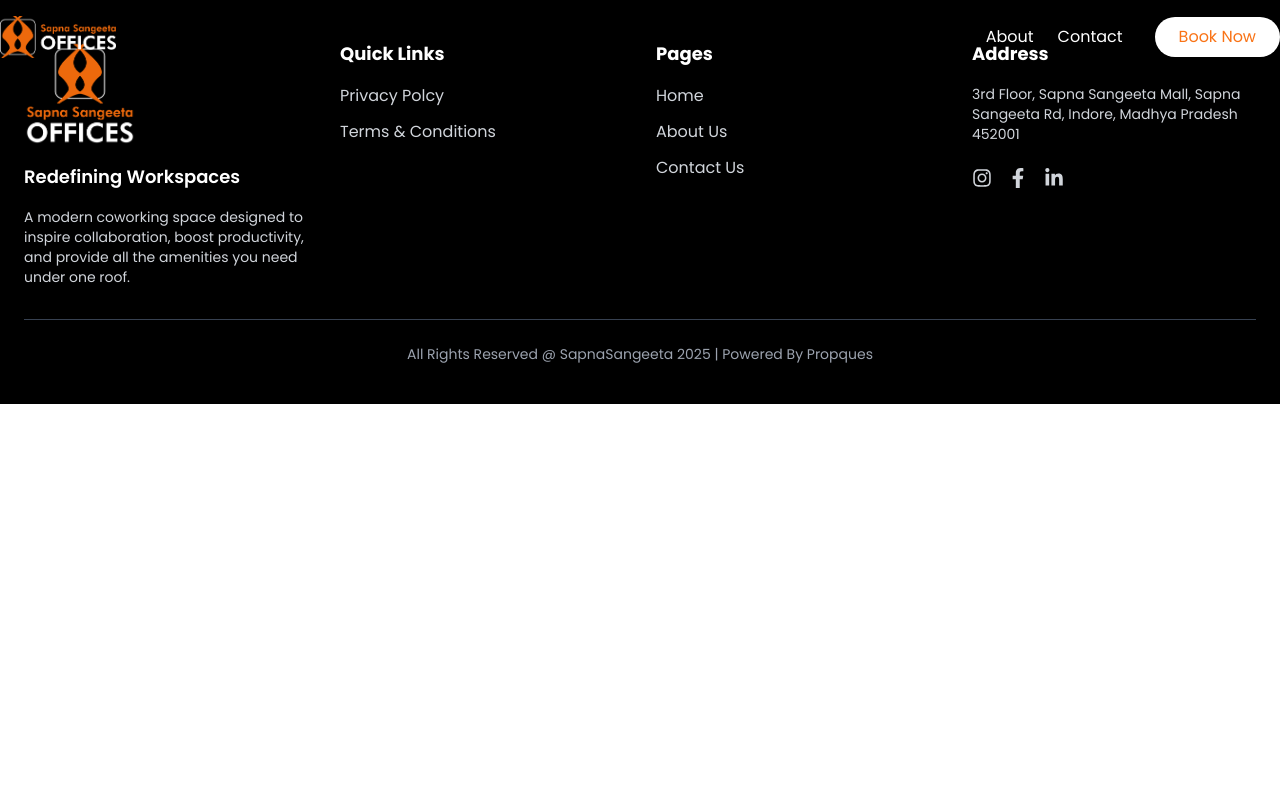
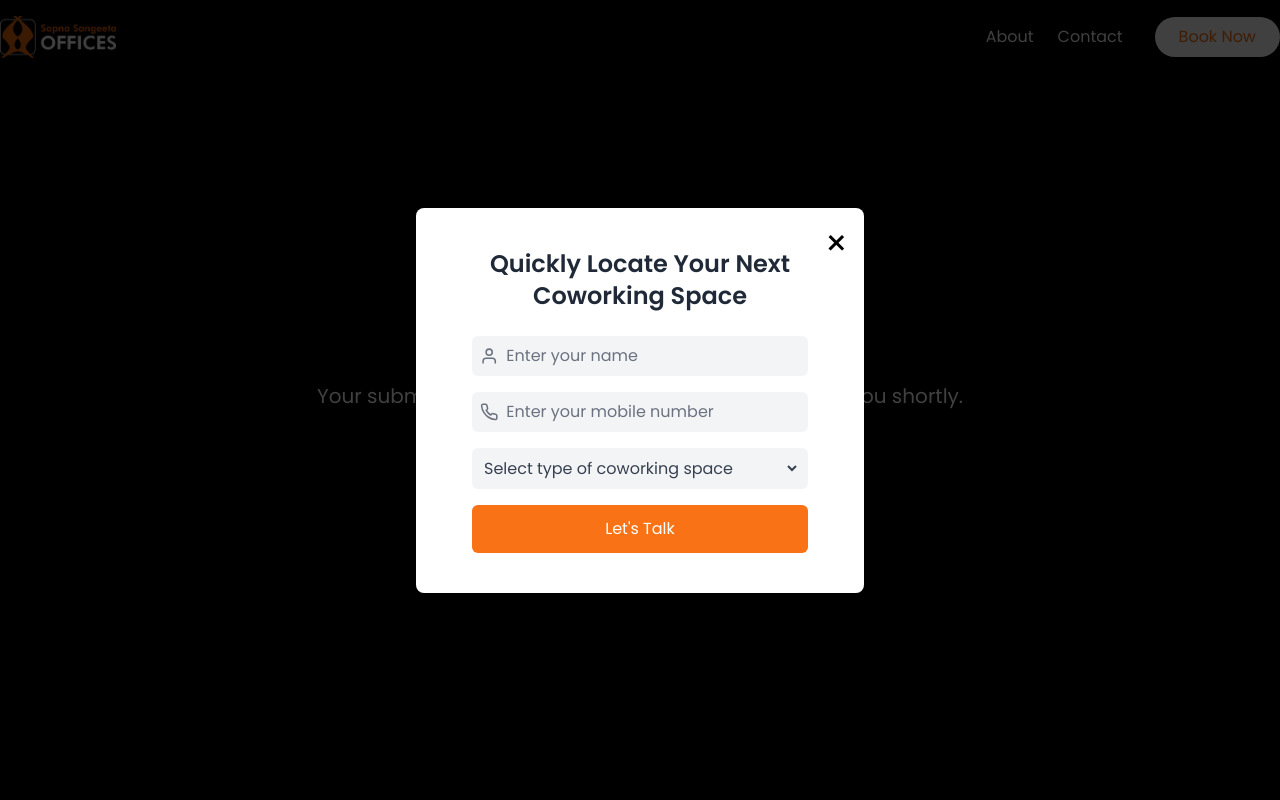
Before and after one commit to propques33/sapna-sangeeta-website, a React (Vite) app: page /thankyou in a window 1280 px wide. Both pictures are taken after a click on the button "Book Now". Shown: the top 800 px of the page. Built offline with nearby package versions, Linux system fonts and the light colour scheme.

Commit message:
Form Added

```diff
--- a/src/components/About.jsx
+++ b/src/components/About.jsx
@@ -18,7 +18,9 @@
     <div className="bg-black  text-white">
       {/* Hero Section */}
       <section className="relative text-center py-16 px-6  bg-black">
-        <h1 className="text-4xl font-bold text-orange-500 mt-20">About Us.</h1>
+        <h1 className="text-4xl font-bold text-orange-500 mt-20">
+          About Sapna Sangeeta Cinema
+        </h1>
         <p className="mt-4 text-lg">
           A landmark of cinema and business, merging creativity, fun, and
           commercial opportunities under one roof.
--- a/src/components/FooterHeroSection.jsx
+++ b/src/components/FooterHeroSection.jsx
@@ -1,9 +1,10 @@
-import React from "react";
+import React, { useState } from "react";
 import opendesk from "../assets/opendesk.jpeg";
-import cafe from "../assets/cafe.jpeg";
-import collabdesk from "../assets/collabdesk.jpeg";
+import HeroForm from "./HeroForm"; // Import the HeroForm component
 
 const HeroSection = () => {
+  const [isModalOpen, setIsModalOpen] = useState(false); // State for modal visibility
+
   return (
     <div className="relative bg-gray-100 h-screen flex items-center justify-center">
       {/* Background Image */}
@@ -18,24 +19,41 @@
 
       {/* Content */}
       <div className="relative z-10 text-center text-white px-4 max-w-3xl">
-        <h1 className="text-4xl md:text-5xl  mb-6">
-          Get the Workspace That Fits Your Needs at <br />{" "}
-          <span className="tex-orange-500 font-bold">
-            {" "}
+        <h1 className="text-4xl md:text-5xl mb-6">
+          Get the Workspace That Fits Your Needs at <br />
+          <span className="text-orange-500 font-bold">
             Sapna Sangeeta Offices.
-          </span>{" "}
+          </span>
           <br />
         </h1>
-        <button className="bg-orange-500 hover:bg-orange-600 text-white font- px-6 py-3 rounded-full shadow-lg">
+        <button
+          className="bg-orange-500 hover:bg-orange-600 text-white font- px-6 py-3 rounded-full shadow-lg"
+          onClick={() => setIsModalOpen(true)} // Open the modal
+        >
           Book Now
         </button>
       </div>
 
-      {/* Floating Images */}
-
-
-      {/* Bottom Accent */}
-      {/* <div className="absolute bottom-0 right-0 w-20 h-20 bg-orange-600"></div> */}
+      {/* Modal Section */}
+      {isModalOpen && (
+        <div className="fixed top-0 left-0 w-full h-full bg-black bg-opacity-75 flex items-center justify-center z-50">
+          <div className="relative bg-white rounded-lg shadow-lg p-6 w-full max-w-md">
+            {/* Close Button */}
+            <button
+              className="absolute top-4 right-4 text-4xl text-black hover:text-red-500"
+              onClick={() => setIsModalOpen(false)} // Close the modal
+            >
+              &times;
+            </button>
+            <div className="bg-white rounded-lg p-2 md:p-4 w-full max-w-md">
+              <h2 className="text-xl md:text-2xl font-semibold text-gray-800 text-center mb-6">
+                Quickly Locate Your Next <br /> Coworking Space
+              </h2>
+              <HeroForm />
+            </div>
+          </div>
+        </div>
+      )}
     </div>
   );
 };
--- a/src/components/HeroForm.jsx
+++ b/src/components/HeroForm.jsx
@@ -1,20 +1,92 @@
-import React from "react";
-import { FiSearch, FiMapPin, FiUser, FiPhone } from "react-icons/fi";
+import React, { useState } from "react";
+import { FiUser, FiPhone } from "react-icons/fi";
+import { useNavigate } from "react-router-dom";
 
 const HeroForm = () => {
+  const [formData, setFormData] = useState({
+    name: "",
+    phone: "",
+    coworkingType: "",
+  });
+  const [isSubmitting, setIsSubmitting] = useState(false); // Track submission state
+  const navigate = useNavigate(); // For redirecting after form submission
+
+  // Regex for validating phone numbers (10 digits only, no letters)
+  const phoneRegex = /^\d{10}$/;
+
+  // Handle input change
+  const handleInputChange = (e) => {
+    const { name, value } = e.target;
+
+    // Validate phone number dynamically
+    if (name === "phone" && value && !phoneRegex.test(value)) {
+      e.target.setCustomValidity(
+        "Phone number must be 10 digits and contain no letters."
+      );
+    } else {
+      e.target.setCustomValidity(""); // Clear the custom validity
+    }
+
+    setFormData({
+      ...formData,
+      [name]: value,
+    });
+  };
+
+  // Handle form submission
+  const handleSubmit = async (e) => {
+    e.preventDefault();
+    setIsSubmitting(true); // Disable the button
+
+    // Add the current date dynamically
+    const dataToSend = {
+      ...formData,
+      date: new Date().toLocaleDateString(), // Automatically add current date
+    };
+
+    try {
+      const response = await fetch(
+        "https://hook.eu2.make.com/qqye3i7whwnu8w9a0u1pre3j0dsz7et6",
+        {
+          method: "POST",
+          headers: {
+            "Content-Type": "application/json",
+          },
+          body: JSON.stringify(dataToSend),
+        }
+      );
+
+      if (response.ok) {
+        // Redirect to the Thank You page after successful submission
+        navigate("/thankyou");
+      } else {
+        alert("Failed to submit the form. Please try again.");
+        setIsSubmitting(false); // Re-enable the button
+      }
+    } catch (error) {
+      console.error("Error submitting form:", error);
+      alert("An error occurred. Please try again.");
+      setIsSubmitting(false); // Re-enable the button
+    }
+  };
+
   return (
-    <div className="bg-gray-50">
+    <div className="">
       <div className="container text-center px-4">
         {/* Search Form */}
-        <div className="">
-          <form className="space-y-4">
+        <div>
+          <form className="space-y-4" onSubmit={handleSubmit}>
             {/* Name Input */}
             <div className="flex items-center md:text-base text-sm bg-gray-100 rounded-md p-2">
               <FiUser className="text-gray-500 text-xl mr-2" />
               <input
                 type="text"
+                name="name"
+                value={formData.name}
+                onChange={handleInputChange}
                 placeholder="Enter your name"
                 className="w-full bg-transparent outline-none text-gray-700 placeholder-gray-500"
+                required
               />
             </div>
 
@@ -23,33 +95,47 @@
               <FiPhone className="text-gray-500 text-xl mr-2" />
               <input
                 type="tel"
+                name="phone"
+                value={formData.phone}
+                onChange={handleInputChange}
                 placeholder="Enter your mobile number"
                 className="w-full bg-transparent outline-none text-gray-700 placeholder-gray-500"
+                pattern="^\d{10}$" // Regex for validation
+                title="Phone number must be exactly 10 digits and contain no letters."
+                required
               />
             </div>
 
             {/* Dropdown for Coworking Space Type */}
             <div className="bg-gray-100 rounded-md p-2 md:text-base text-sm">
               <select
+                name="coworkingType"
+                value={formData.coworkingType}
+                onChange={handleInputChange}
                 className="w-full bg-transparent outline-none text-gray-700 placeholder-gray-500"
-                defaultValue=""
+                required
               >
                 <option value="" disabled>
                   Select type of coworking space
                 </option>
                 <option value="private-cabin">Private Cabin</option>
-                <option value="hot-desk">Hot Desk</option>
-                <option value="dedicated-desk">Dedicated Desk</option>
                 <option value="meeting-room">Meeting Room</option>
+                <option value="open-desk">Open Desk</option>
+                <option value="collaborative-desk">Collaborative Desk</option>
               </select>
             </div>
 
             {/* Get Started Button */}
             <button
               type="submit"
-              className="w-full md:text-base text-sm bg-orange-500 text-white md:py-3 py-2 rounded-md hover:bg-orange-600 transition duration-300"
+              disabled={isSubmitting} // Disable button when submitting
+              className={`w-full md:text-base text-sm ${
+                isSubmitting
+                  ? "bg-gray-400 cursor-not-allowed"
+                  : "bg-orange-500 hover:bg-orange-600"
+              } text-white md:py-3 py-2 rounded-md transition duration-300`}
             >
-              Let{"'"}s Talk
+              {isSubmitting ? "Submitting..." : "Let's Talk"}
             </button>
           </form>
         </div>
--- a/src/components/MembershipOptions.jsx
+++ b/src/components/MembershipOptions.jsx
@@ -1,6 +1,9 @@
-import React from "react";
+import React, { useState } from "react";
+import HeroForm from "./HeroForm"; // Import the HeroForm component
 
 const MembershipOptions = () => {
+  const [isModalOpen, setIsModalOpen] = useState(false); // State for modal visibility
+
   const memberships = [
     {
       title: "Hot Desk",
@@ -49,6 +52,7 @@
   ];
 
   return (
+    <>
       <div className="bg-gray-50 py-12 px-6">
         <div className="text-center mb-12">
           <h2 className="text-4xl font-semibold">
@@ -78,13 +82,38 @@
                   ))}
                 </ul>
               </div>
-            <button className="mt-6 bg-orange-500 text-white font-semibold py-2 px-4 rounded-lg hover:bg-orange-600 transition duration-300">
+              <button
+                className="mt-6 bg-orange-500 text-white font-semibold py-2 px-4 rounded-lg hover:bg-orange-600 transition duration-300"
+                onClick={() => setIsModalOpen(true)} // Open the modal
+              >
                 {membership.button}
               </button>
             </div>
           ))}
         </div>
       </div>
+
+      {/* Modal Section */}
+      {isModalOpen && (
+        <div className="fixed top-0 left-0 w-full h-full bg-black bg-opacity-75 flex items-center justify-center z-50">
+          <div className="relative bg-white rounded-lg shadow-lg p-6 w-full max-w-md">
+            {/* Close Button */}
+            <button
+              className="absolute top-4 right-4 text-4xl text-black hover:text-red-500"
+              onClick={() => setIsModalOpen(false)} // Close the modal
+            >
+              &times;
+            </button>
+            <div className="bg-white rounded-lg p-2 md:p-4 w-full max-w-md">
+              <h2 className="text-xl md:text-2xl font-semibold text-gray-800 text-center mb-6">
+                Quickly Locate Your Next <br /> Coworking Space
+              </h2>
+              <HeroForm />
+            </div>
+          </div>
+        </div>
+      )}
+    </>
   );
 };
 
--- a/src/components/Navbar.jsx
+++ b/src/components/Navbar.jsx
@@ -2,11 +2,13 @@
 import { FiMenu, FiX } from "react-icons/fi";
 import logo2 from "../assets/logo2.png";
 import logo1 from "../assets/logo1.png";
+import HeroForm from "./HeroForm"; // Import the HeroForm component
 import { Link } from "react-router-dom";
 
 const Navbar = () => {
   const [scrolled, setScrolled] = useState(false);
   const [menuOpen, setMenuOpen] = useState(false);
+  const [isModalOpen, setIsModalOpen] = useState(false); // State for modal visibility
 
   useEffect(() => {
     const handleScroll = () => {
@@ -24,7 +26,12 @@
     };
   }, []);
 
+  const closeMenu = () => {
+    setMenuOpen(false);
+  };
+
   return (
+    <>
       <nav
         className={`fixed z-20 top-0 left-0 w-full transition duration-300 ${
           scrolled ? "bg-black shadow-md" : "bg-transparent"
@@ -71,35 +78,21 @@
 
             {/* Links */}
             <div className="lg:flex lg:items-center lg:space-x-6 space-y-4 lg:space-y-0 text-center lg:text-right">
-            {/* <a
-              href="#"
-              className={`block lg:inline-block text-base ${
-                scrolled ? "text-white" : "text-white"
-              } hover:text-orange-500 transition duration-300`}
-            >
-              Demos
-            </a> */}
               <Link
                 to="/about"
                 className={`block lg:inline-block text-base ${
                   scrolled ? "text-white" : "text-white"
                 } hover:text-orange-500 transition duration-300`}
+                onClick={closeMenu} // Close the menu when clicked
               >
                 About
               </Link>
-            {/* <a
-              href="#"
-              className={`block lg:inline-block text-base ${
-                scrolled ? "text-white" : "text-white"
-              } hover:text-orange-500 transition duration-300`}
-            >
-              Blog
-            </a> */}
               <Link
                 to="/contact"
                 className={`block lg:inline-block text-base ${
                   scrolled ? "text-white" : "text-white"
                 } hover:text-orange-500 transition duration-300`}
+                onClick={closeMenu} // Close the menu when clicked
               >
                 Contact
               </Link>
@@ -113,6 +106,10 @@
                     ? "bg-orange-500 text-white"
                     : "bg-white text-orange-500"
                 } hover:bg-orange-600 transition duration-300`}
+                onClick={() => {
+                  closeMenu();
+                  setIsModalOpen(true); // Open the modal
+                }}
               >
                 Book Now
               </button>
@@ -120,6 +117,28 @@
           </div>
         </div>
       </nav>
+
+      {/* Modal Section */}
+      {isModalOpen && (
+        <div className="fixed top-0 left-0 w-full h-full bg-black bg-opacity-75 flex items-center justify-center z-50">
+          <div className="relative bg-white rounded-lg shadow-lg p-6 w-full max-w-md">
+            {/* Close Button */}
+            <button
+              className="absolute top-4 right-4 text-4xl text-black hover:text-red-500"
+              onClick={() => setIsModalOpen(false)} // Close the modal
+            >
+              &times;
+            </button>
+            <div className="bg-white rounded-lg p-2 md:p-4 w-full max-w-md">
+              <h2 className="text-xl md:text-2xl font-semibold text-gray-800 text-center mb-6">
+                Quickly Locate Your Next <br /> Coworking Space
+              </h2>
+              <HeroForm />
+            </div>
+          </div>
+        </div>
+      )}
+    </>
   );
 };
 
--- a/src/components/Routing.jsx
+++ b/src/components/Routing.jsx
@@ -5,6 +5,7 @@
 import Contact from "./Contact.jsx";
 import Term from "./Term.jsx";
 import Privacy from "./Privacy.jsx";
+import Thankyou from "./Thankyou.jsx";
 const Routing = () => {
   return (
     <div>
@@ -14,6 +15,7 @@
         <Route path="/about" element={<About />} />
         <Route path="/privacy" element={<Privacy />} />
         <Route path="/terms-conditions" element={<Term />} />
+        <Route path="/thankyou" element={<Thankyou />} />
       </Routes>
     </div>
   );
--- a/src/components/TeamOffices.jsx
+++ b/src/components/TeamOffices.jsx
@@ -1,8 +1,11 @@
-import React from "react";
+import React, { useState } from "react";
 import { FaUsers } from "react-icons/fa";
 import opendesk from "../assets/heroimg.jpg";
+import HeroForm from "./HeroForm"; // Import the HeroForm component
 
 const TeamOffices = () => {
+  const [isModalOpen, setIsModalOpen] = useState(false); // State for modal visibility
+
   const teamSizes = [
     { label: "For Single", range: "1/2 people" },
     { label: "For Small Teams", range: "5-20 people" },
@@ -38,35 +41,45 @@
           ))}
         </div>
 
-        <button className="mt-6 px-6 py-3 bg-orange-500 text-white rounded-lg shadow-lg hover:bg-orange-600">
+        <button
+          className="mt-6 px-6 py-3 bg-orange-500 text-white rounded-lg shadow-lg hover:bg-orange-600"
+          onClick={() => setIsModalOpen(true)} // Open the modal
+        >
           Book Now
         </button>
       </div>
 
-      {/* Image and Options Section */}
+      {/* Image Section */}
       <div className="lg:w-1/2 flex flex-col items-end justify-center">
-        <div className="relative ">
+        <div className="relative">
           <img
-            src={opendesk} // Replace with the actual image URL
+            src={opendesk}
             alt="Office Example"
             className="rounded-lg w-full"
           />
-          {/* <div className="absolute md:top-3/4 lg:top-3/2 top-1/2 -translate-y-1/2 -left-10 sm:-left-16 lg:-left-20 flex flex-col space-y-4">
-            {teamSizes.map((size, index) => (
-              <div
-                key={index}
-                className="flex items-center bg-white text-black rounded-lg px-4 py-2 shadow-lg"
-              >
-                <FaUsers className="text-gray-700 mr-2" />
-                <div>
-                  <p className="font-bold text-sm">{size.label}</p>
-                  <p className="text-gray-500 text-xs">{size.range}</p>
-                </div>
-              </div>
-            ))}
-          </div> */}
         </div>
       </div>
+
+      {/* Modal Section */}
+      {isModalOpen && (
+        <div className="fixed top-0 left-0 w-full h-full bg-black bg-opacity-75 flex items-center justify-center z-50">
+          <div className="relative bg-white rounded-lg shadow-lg p-6 w-full max-w-md">
+            {/* Close Button */}
+            <button
+              className="absolute top-4 right-4 text-4xl text-black hover:text-red-500"
+              onClick={() => setIsModalOpen(false)} // Close the modal
+            >
+              &times;
+            </button>
+            <div className="bg-white  rounded-lg p-2 md:p-4 w-full max-w-md">
+              <h2 className="text-xl md:text-2xl font-semibold text-gray-800 text-center mb-6">
+                Quickly Locate Your Next <br /> Coworking Space
+              </h2>
+              <HeroForm />
+            </div>
+          </div>
+        </div>
+      )}
     </div>
   );
 };
--- /dev/null
+++ b/src/components/Thankyou.jsx
@@ -0,0 +1,28 @@
+import React from "react";
+import { useNavigate } from "react-router-dom";
+
+const ThankYou = () => {
+  const navigate = useNavigate(); // For navigation
+
+  return (
+    <div className="bg-black min-h-screen flex flex-col items-center justify-center text-white">
+      {/* Thank You Message */}
+      <div className="text-center px-4">
+        <h1 className="text-5xl font-semibold text-orange-500 mb-6">Thank You!</h1>
+        <p className="md:text-xl text-base mb-8">
+          Your submission has been received. We'll get back to you shortly.
+        </p>
+
+        {/* Go Back Button */}
+        <button
+          className="px-6 py-3 bg-orange-500 text-white rounded-lg shadow-lg hover:bg-orange-600 transition duration-300"
+          onClick={() => navigate(-1)} // Go back to the previous page
+        >
+          Go Back
+        </button>
+      </div>
+    </div>
+  );
+};
+
+export default ThankYou;
--- a/src/components/Workspace.jsx
+++ b/src/components/Workspace.jsx
@@ -60,7 +60,7 @@
     <div className="bg-gray- py-8 md:px-10 px-4">
       <div className="text-center mb-8">
         <h1 className="md:text-4xl lg:text-4xl text-3xl font-semibold">
-          Find A <span className="font-semibold text-orange-500"> Workspace Near You</span>
+          Find Your <span className="font-semibold text-orange-500"> Workspace </span>
         </h1>
         <p className="text-gray-600 mt-2 text-sm md:text-base">
           Discover a convenient and inspiring professional workspace tailored to
```
Lines whose indentation alone changed are shown as unchanged.
